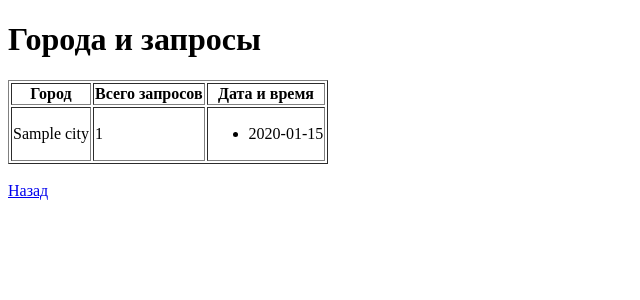
After one commit to InAnotherLife/weather, a Flask app: template src/templates/history.html in a window 1280 px wide. The commit adds this page. Shown: the top 300 px of the page, without its empty margins (0-640 px from the left). Run offline with Flask 3, Linux system fonts and the light colour scheme; the template is opened without the code that fills it: most values are stand-ins (such as "Sample title", 1, 10 or a date in 2020).

Commit message:
Refactoring

```diff
--- a/src/server.py
+++ b/src/server.py
@@ -1,4 +1,5 @@
 import os
+from datetime import datetime
 from typing import Optional, Tuple
 
 import requests
@@ -7,6 +8,8 @@ from flask import (Flask, jsonify, redirect, render_template, request, session,
                    url_for)
 from flask_sqlalchemy import SQLAlchemy
 from geopy.geocoders import Nominatim
+from sqlalchemy.ext.mutable import MutableList
+from sqlalchemy.types import PickleType
 
 load_dotenv()
 
@@ -21,7 +24,7 @@ db = SQLAlchemy(app)
 class Сity(db.Model):
     id = db.Column(db.Integer, primary_key=True)
     name = db.Column(db.String(100), unique=True, nullable=False)
-    count = db.Column(db.Integer, default=0)
+    added = db.Column(MutableList.as_mutable(PickleType), default=[])
 
 
 # Получение координат города по названию
@@ -32,7 +35,7 @@ def get_coordinates(city_name: str) -> Optional[Tuple[float, float]]:
         return location.latitude, location.longitude
 
 
-# Выводит прогноз погоды
+# Эндпойнт выводит прогноз погоды
 @app.route('/weather', methods=['POST'])
 def get_weather():
     city_name = request.form['name'].title()
@@ -56,9 +59,11 @@ def get_weather():
             data = response.json()
             current_city = Сity.query.filter_by(name=city_name).first()
             if current_city:
-                current_city.count += 1
+                current_city.added.append(
+                    datetime.utcnow().replace(microsecond=0))
             else:
-                new_city = Сity(name=city_name, count=1)
+                new_city = Сity(name=city_name, added=[
+                                datetime.utcnow().replace(microsecond=0)])
                 db.session.add(new_city)
             db.session.commit()
         return render_template('weather.html', city=city_name,
@@ -73,12 +78,11 @@ def clear_last_city():
     return redirect(url_for('index'))
 
 
-# Эндпойнт выводит историю запросов прогноза погоды
+# Эндпойнт выводит статистику запросов прогноза погоды
 @app.route('/history')
 def get_history():
     cities = Сity.query.all()
-    return jsonify({'history': [{'city': city.name, 'count': city.count}
-                                for city in cities]}), 200
+    return render_template('history.html', cities=cities)
 
 
 # Главная страница
--- /dev/null
+++ b/src/templates/history.html
@@ -0,0 +1,46 @@
+<!DOCTYPE html>
+<html>
+
+<head>
+    <meta charset="UTF-8">
+    <meta name="viewport" content="width=device-width, initial-scale=1.0">
+    <title>Статистика запросов погоды</title>
+</head>
+
+<body>
+    <div>
+        <h1>Города и запросы</h1>
+    </div>
+    <div>
+        <table border="1">
+            <thead>
+                <tr>
+                    <th>Город</th>
+                    <th>Всего запросов</th>
+                    <th>Дата и время</th>
+                </tr>
+            </thead>
+            <tbody>
+                {% for city in cities %}
+                <tr>
+                    <td>{{ city.name }}</td>
+                    <td>{{ city.added|length }}</td>
+                    <td>
+                        <ul>
+                            {% for date in city.added %}
+                            <li>{{ date }}</li>
+                            {% endfor %}
+                        </ul>
+                    </td>
+                </tr>
+                {% endfor %}
+            </tbody>
+        </table>
+    </div>
+    <div>
+        <br>
+        <a href="/">Назад</a>
+    </div>
+</body>
+
+</html>
```
Also changed, not shown: src/templates/index.html (+7 -1 lines).
